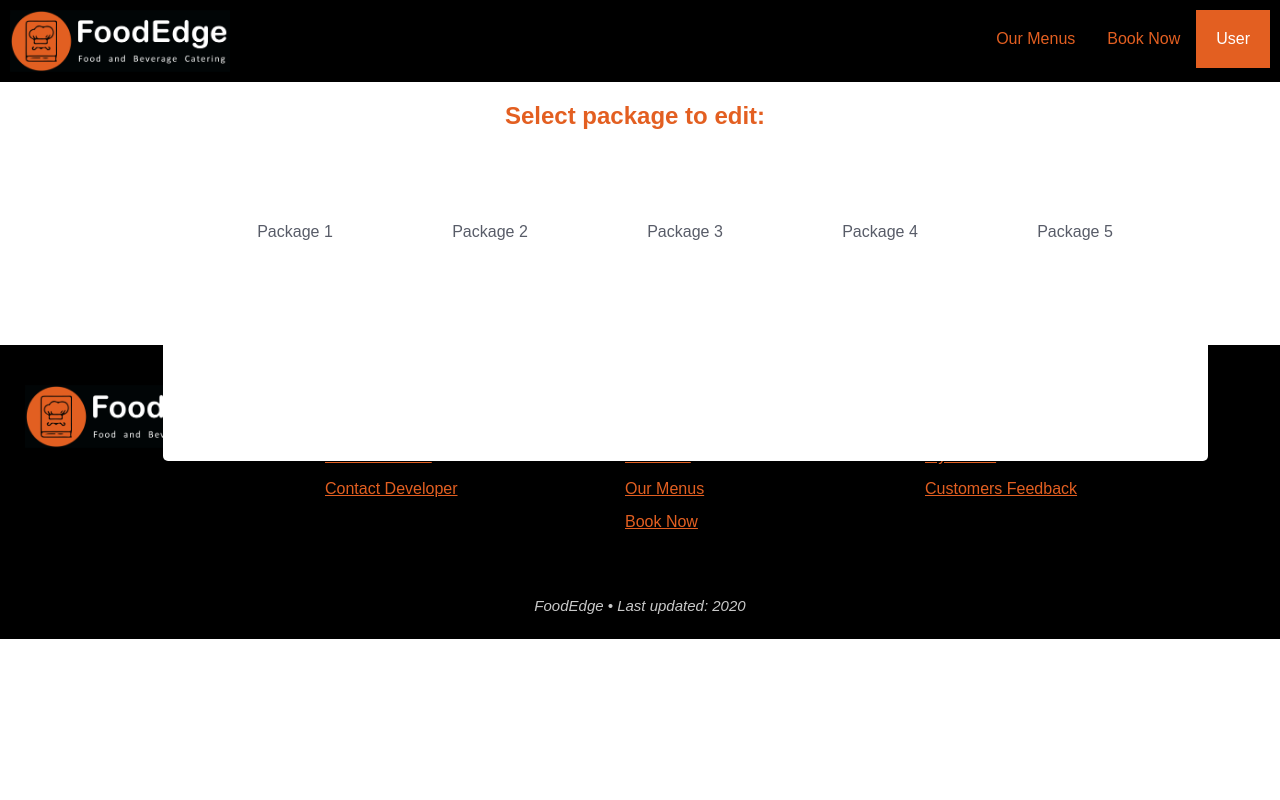
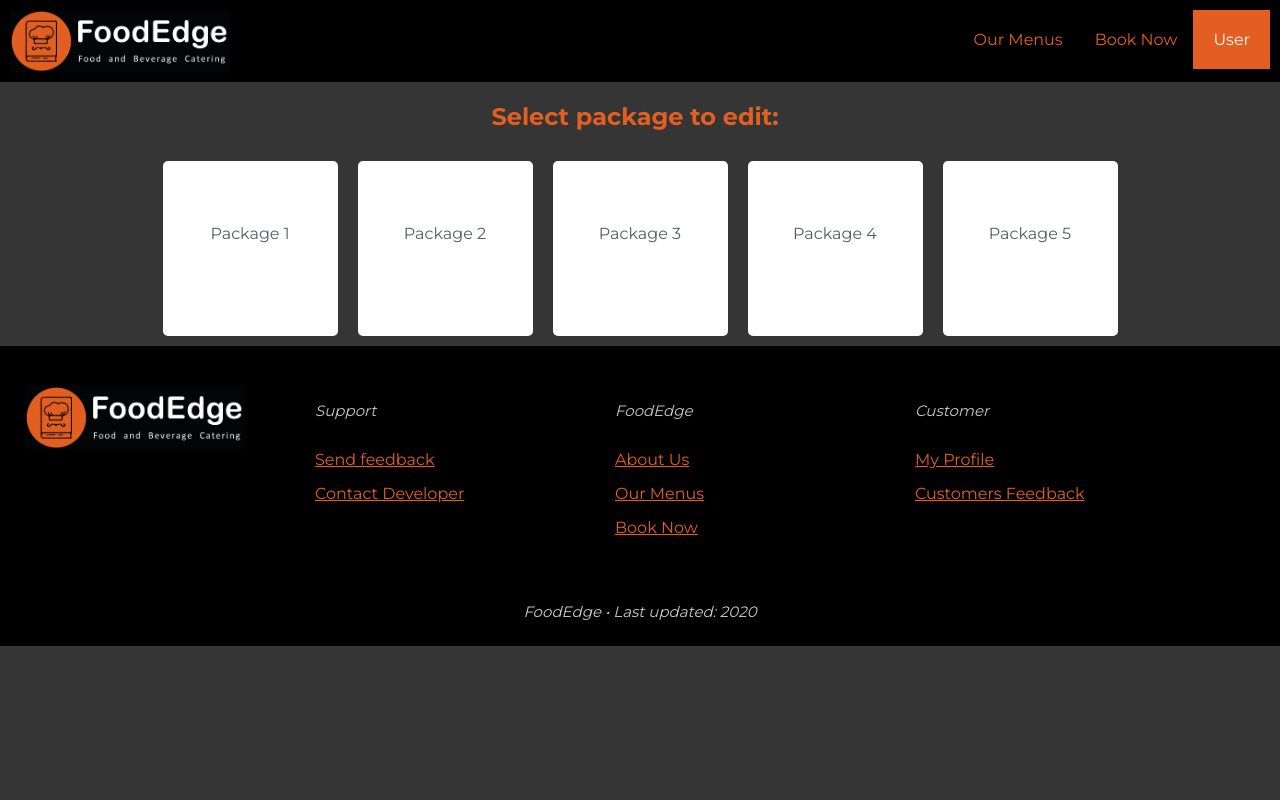
Before and after one commit to simonj-suts/FoodEdgeWeb, a PHP site: page /editmenu.php in a window 1280 px wide. Run offline with PHP 8.4, Linux system fonts and the light colour scheme; the visitor is signed in with stand-in values (Sample User, id 1); data comes from the database, SQL or seed files in the repository; tables that the repository leaves empty hold one stand-in row (values such as "Sample post"); some web fonts are replaced.

Commit message:
Update css

```diff
--- a/editmenu.css
+++ b/editmenu.css
@@ -1,24 +1,24 @@
 @import url("https://fonts.googleapis.com/css?family=Montserrat:400,700&display=swap");
-[class="editmenupage"]{
+* {
     margin: 0;
     padding: 0;
     box-sizing: border-box;
     font-family: "Montserrat", sans-serif;
 }
 
-[class="editmenupage"]body {
+body {
     background: #353535;
     transition: 0.5s;
 }
 
-[class="editmenupage"] .checkbox_container {
+.checkbox_container {
     display: flex;
     flex-wrap: wrap;
     justify-content: center;
     align-items: center;
 }
 
-[class="editmenupage"] .checkbox_container .option_item {
+.checkbox_container .option_item {
     display: block;
     position: relative;
     width: 175px;
@@ -26,7 +26,7 @@
     margin: 10px;
 }
 
-[class="editmenupage"] .checkbox_container .option_item .checkbox {
+.checkbox_container .option_item .checkbox {
     position: absolute;
     top: 0;
     left: 0;
@@ -34,7 +34,7 @@
     opacity: 0;
 }
 
-[class="editmenupage"] .option_item .option_inner {
+.option_item .option_inner {
     width: 100%;
     height: 100%;
     background: #fff;
@@ -47,18 +47,18 @@
     position: relative;
 }
 
-[class="editmenupage"] .option_item .option_inner:hover {
+.option_item .option_inner:hover {
     border-color: #555;
     transition: 0.3s ease-in;
     transition: 0.4s ease-out;
 }
 
-[class="editmenupage"] .option_item .checkbox:checked~.option_inner {
+.option_item .checkbox:checked~.option_inner {
     border-color: #e35f21;
     color: #e35f21;
 }
 
-[class="editmenupage"] .option_item .option_inner .tickmark {
+.option_item .option_inner .tickmark {
     position: absolute;
     top: -1px;
     left: -1px;
@@ -67,7 +67,7 @@
     display: none;
 }
 
-[class="editmenupage"] .option_item .option_inner .tickmark:before {
+.option_item .option_inner .tickmark:before {
     content: "";
     position: absolute;
     top: -18px;
@@ -79,57 +79,57 @@
     transform: rotate(-45deg);
 }
 
-[class="editmenupage"].option_item .checkbox:checked~.option_inner .tickmark {
+.option_item .checkbox:checked~.option_inner .tickmark {
     display: block;
 }
 
-[class="editmenupage"] .option_item .option_inner .tickmark {
+.option_item .option_inner .tickmark {
     border-color: #e35f21 transparent transparent #e35f21;
 }
 
-[class="editmenupage"] h2.title {
+h2.title {
     text-align: center;
     margin: 20px;
 }
 
-[class="editmenupage"] .hidden {
+.hidden {
     display: none;
 }
 
-[class="editmenupage"] input:focus::-webkit-input-placeholder{
+input:focus::-webkit-input-placeholder {
     font-size: .90em;
     position: relative;
     top: -15px;
     transition: 0.5s ease-out;
 }
 
-[class="editmenupage"] input::-webkit-input-placeholder, [class="editmenupage"] textarea::-webkit-input-placeholder{
+input::-webkit-input-placeholder, textarea::-webkit-input-placeholder {
     transition: 0.5s ease-in;
 }
 
-[class="editmenupage"] ::placeholder, [class="editmenupage"] textarea::placeholder{
+::placeholder, textarea::placeholder {
     color: #dedede91;
     font-size: 15px;
 }
 
-[class="editmenupage"] textarea:focus, [class="editmenupage"] input:focus {
+textarea:focus, input:focus {
     color: #eef8f7;
 }
 
-[class="editmenupage"] input, [class="editmenupage"] select, [class="editmenupage"] textarea {
+input, select, textarea {
     color: #eef8f7;
 }
 
-[class="editmenupage"] input[type=text]:focus, [class="editmenupage"] textarea:focus{
+input[type=text]:focus, textarea:focus {
     border: 3px solid #555;
 }
 
-[class="editmenupage"] .hidden .title .container {
+.hidden .title .container {
     -ms-flex: 75%;
     flex: 75%;
 }
 
-[class="editmenupage"] input[id=packagename],[class="editmenupage"] input[id=packagecuisine],[class="editmenupage"] input[id=packagepax],[class="editmenupage"] input[id=packageprice]{
+input[id=packagename], input[id=packagecuisine], input[id=packagepax], input[id=packageprice] {
     width: 100%;
     height: 60px;
     margin-bottom: 20px;
@@ -138,30 +138,30 @@
     border-radius: 3px;
     background-color: #2a2a2a;
     transition: 0.4s;
-	outline: none;
-	-webkit-transition: 0.5s;
+    outline: none;
+    -webkit-transition: 0.5s;
 }
 
-[class="editmenupage"] label {
+label {
     margin-bottom: 10px;
     display: block;
     color: #eef8f7;
 }
 
-[class="editmenupage"] form{
+form {
     width: 500px;
     height: 800px;
     margin-left: auto;
     margin-right: auto;
 }
 
-[class="editmenupage"] input[type=text]:hover,[class="editmenupage"] textarea[id=packagedesc]:hover{
+input[type=text]:hover, textarea[id=packagedesc]:hover {
     border-color: #555;
     transition: 0.3s ease-in;
     transition: 0.4s ease-out;
 }
 
-[class="editmenupage"] textarea[id=packagedesc] {
+textarea[id=packagedesc] {
     width: 100%;
     height: 120px;
     background-color: #2a2a2a;
@@ -171,14 +171,14 @@
     outline: none;
 }
 
-[class="editmenupage"] textarea:focus::-webkit-input-placeholder{
+textarea:focus::-webkit-input-placeholder {
     font-size: .90em;
     position: relative;
     top: -11px;
     transition: 0.5s ease-out;
 }
 
-[class="editmenupage"] .button {
+.button {
     background-color: #e35f21;
     color: white;
     padding: 12px;
@@ -188,15 +188,15 @@
     width: 100%;
     border-radius: 3px;
     cursor: pointer;
-	font-size: 17px;
+    font-size: 17px;
 }
 
-[class="editmenupage"] .button:active,[class="editmenupage"] .button:focus{
+.button:active, .button:focus {
     outline: none;
     border: 4px solid #555;
 }
 
-[class="editmenupage"] .button:hover{
+.button:hover {
     border-radius: 3px;
     border: 3px solid #2a2a2a;
     outline: none;
```
